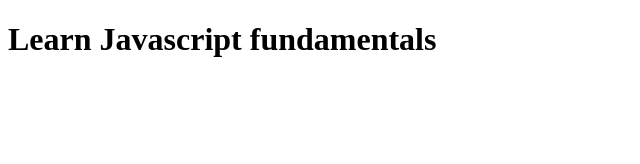
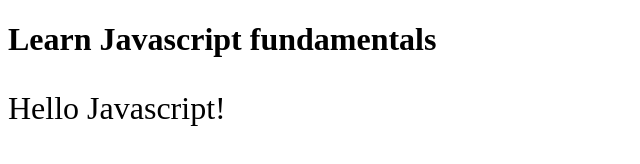
Before and after one commit to nhbjr29/git_test, a plain HTML site: page index.html in a window 1280 px wide. Shown: the whole page, without its empty margins (0-640 px from the left). Drawn offline with Linux system fonts and the light colour scheme.

Commit message:
Add practice 1

```diff
--- a/index.html
+++ b/index.html
@@ -8,7 +8,7 @@
   </head>
   <body>
     <h1>Learn Javascript fundamentals</h1>
-    <p id="demo"></p>
+    <p id="demo">Hello Javascript!</p>
     <script src="/main.js"></script>
   </body>
 </html>
--- a/main.js
+++ b/main.js
@@ -0,0 +1,2 @@
+const myColor = document.getElementById("demo");
+myColor.style.fontSize = "200%";
```
